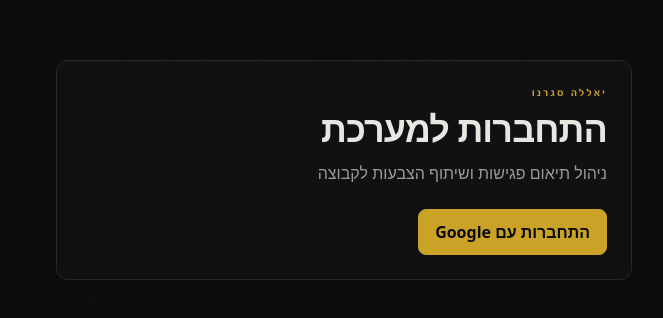
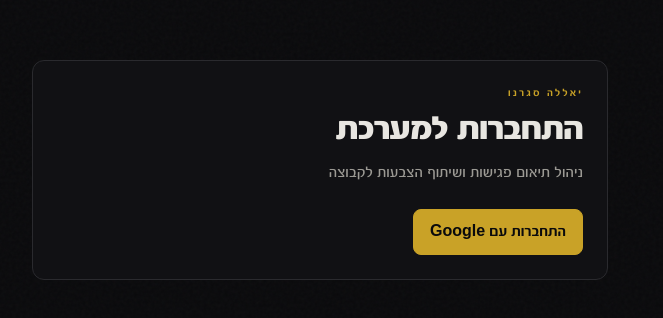
Before and after one commit to wiredvibez/group-scheduler, a Next.js app: page /auth in a window 1280 px wide. Shown: the part 230-548 px from the top of the page, without its empty margins (468-1131 px from the left). Built offline with nearby package versions, Linux system fonts and the light colour scheme; no server answers.

Commit message:
fonts fix attempt

```diff
--- a/app/layout.tsx
+++ b/app/layout.tsx
@@ -25,7 +25,7 @@
 }>) {
   return (
     <html lang="he" dir="rtl">
-      <body className={`${fbTipograf.variable} antialiased`}>
+      <body className={`${fbTipograf.variable} ${fbTipograf.className} antialiased`}>
         <AppProviders>{children}</AppProviders>
       </body>
     </html>
```
